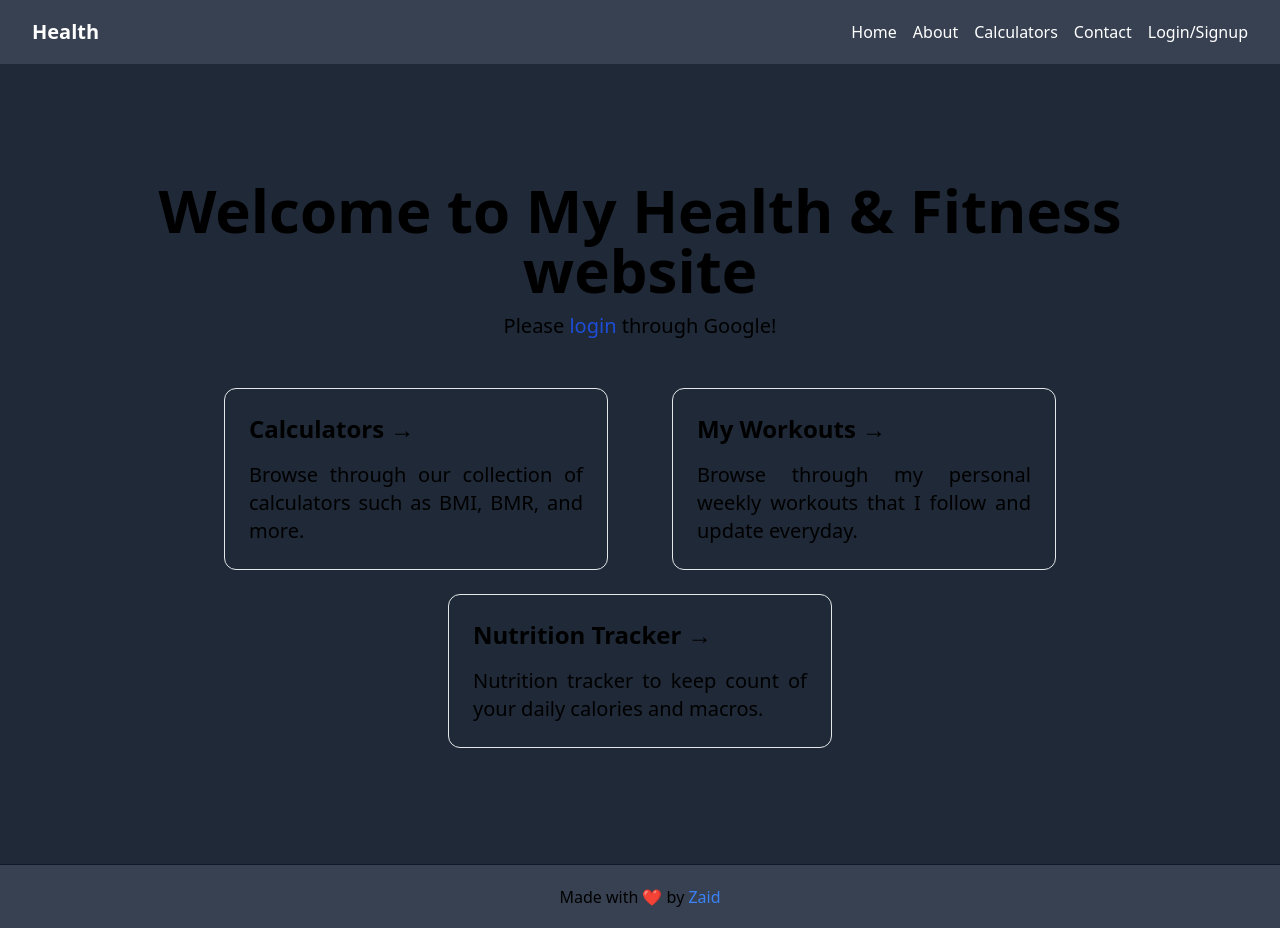
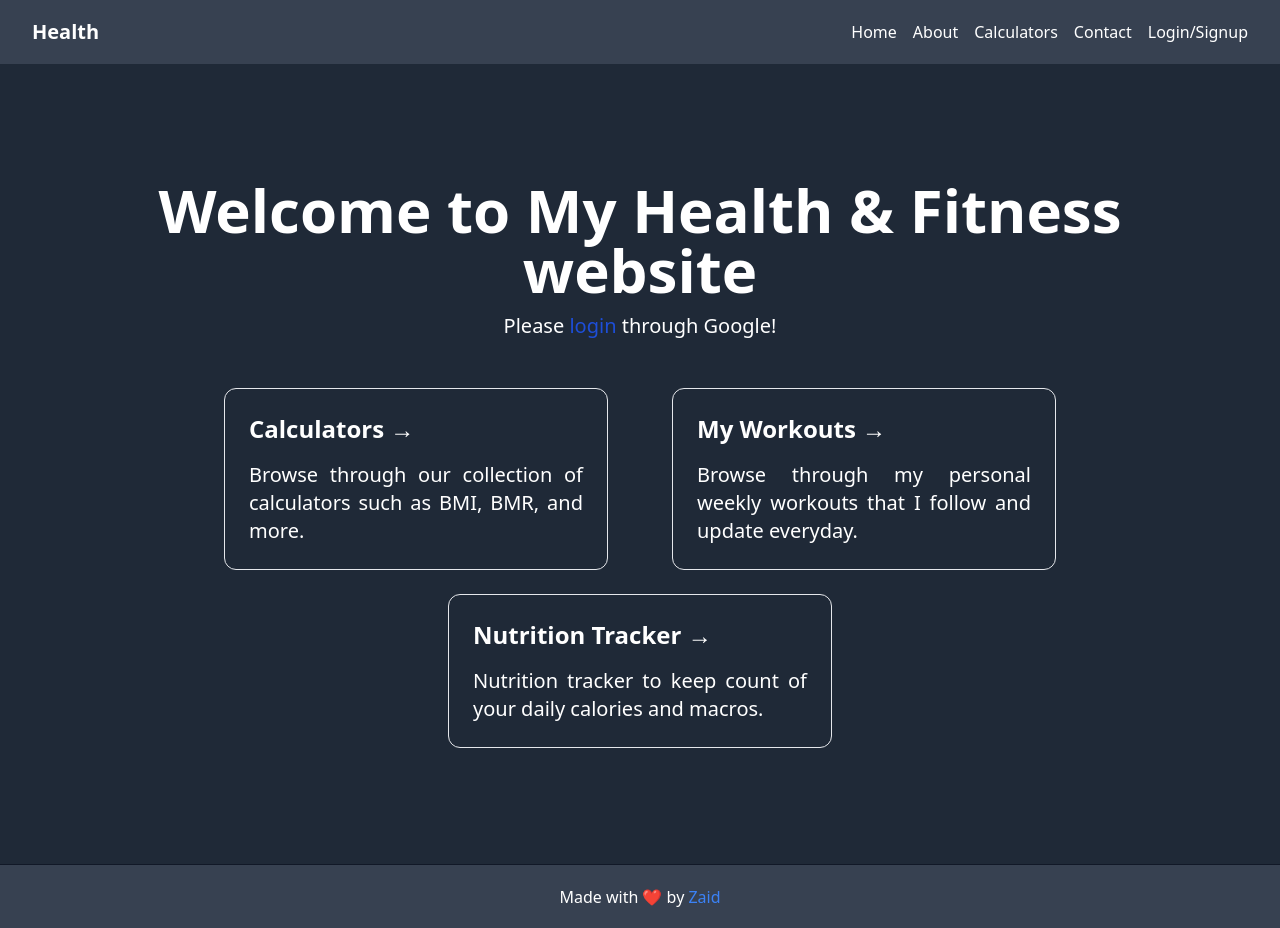
Before and after one commit to 0xzaid/health-and-fitness, a Next.js app: page / in a window 1280 px wide. Built offline with nearby package versions, Linux system fonts and the light colour scheme; no server answers.

Commit message:
fixed white text not showing

```diff
--- a/src/components/Footer.tsx
+++ b/src/components/Footer.tsx
@@ -5,7 +5,7 @@ import Link from 'next/link'
 export default function Footer() {
     return (
         <div className="bg-gray-700">
-            <footer className="flex items-center justify-center w-full h-16 border-t border-gray-900">
+            <footer className="text-white flex items-center justify-center w-full h-16 border-t border-gray-900">
                 <p>
                     Made with ❤ by <Link
                         href="https://github.com/0xzaid"
--- a/src/pages/index.tsx
+++ b/src/pages/index.tsx
@@ -23,7 +23,7 @@ export default function Home() {
 
       <main className="flex flex-col items-center justify-center flex-1 px-20 text-center">
         {!loading && (
-          <h1 className="text-6xl font-bold">
+          <h1 className="text-white text-6xl font-bold">
             Welcome to My Health & Fitness website
           </h1>
         )}
@@ -49,33 +49,33 @@ export default function Home() {
         {!loading && (
           <>
             {user ? (
-              <p className="mt-3 text-xl">
+              <p className="text-white mt-3 text-xl">
                 Welcome {user.displayName}!
               </p>
             ) : (
-              <p className="mt-3 text-xl">
+                <p className="text-white mt-3 text-xl">
                   Please <Link className="text-blue-700 hover:text-blue-400" href="/auth">login</Link> through Google!
               </p>
             )}
 
             <div className="flex flex-wrap items-center justify-around max-w-4xl mt-6 sm:w-full">
               <Link href="/calculators" className="p-6 mt-6 text-left border w-96 rounded-xl hover:text-blue-600 focus:text-blue-600">
-                <h3 className="text-2xl font-bold justify-between">Calculators &rarr;</h3>
-                <p className="mt-4 text-xl text-justify">
+                <h3 className="text-white text-2xl font-bold justify-between">Calculators &rarr;</h3>
+                <p className="text-white mt-4 text-xl text-justify">
                   Browse through our collection of calculators such as BMI, BMR, and more.
                 </p>
               </Link>
 
               <Link href="https://sprinkle-iris-307.notion.site/Exercise-29775913962a423bbf2e4a189a39923b" target="_blank" className="p-6 mt-6 text-left border w-96 rounded-xl hover:text-blue-600 focus:text-blue-600">
-                <h3 className="text-2xl font-bold justify-between">My Workouts &rarr;</h3>
-                <p className="mt-4 text-xl text-justify">
+                <h3 className="text-white text-2xl font-bold justify-between">My Workouts &rarr;</h3>
+                <p className="text-white mt-4 text-xl text-justify">
                   Browse through my personal weekly workouts that I follow and update everyday.
                 </p>
               </Link>
 
               <Link href="#" className="p-6 mt-6 text-left border w-96 rounded-xl hover:text-blue-600 focus:text-blue-600">
-                <h3 className="text-2xl font-bold justify-between">Nutrition Tracker &rarr;</h3>
-                <p className="mt-4 text-xl text-justify">
+                <h3 className="text-white text-2xl font-bold justify-between">Nutrition Tracker &rarr;</h3>
+                <p className="text-white mt-4 text-xl text-justify">
                   Nutrition tracker to keep count of your daily calories and macros.
                 </p>
               </Link>
```
